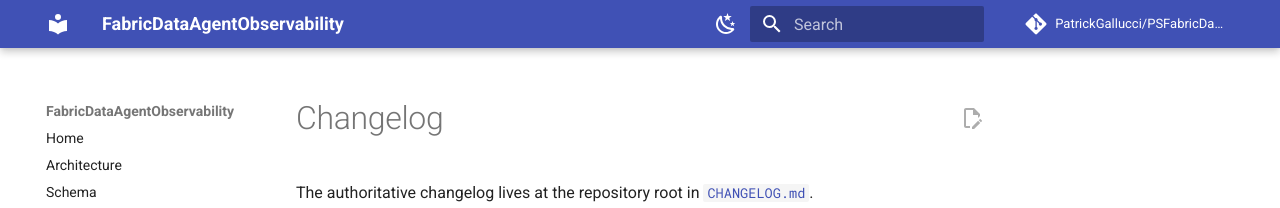
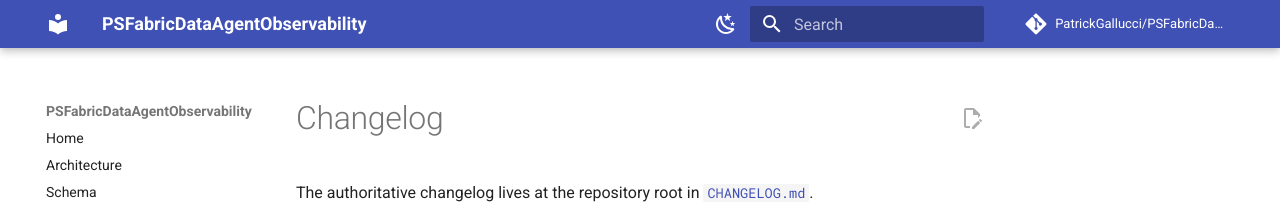
Before and after one commit to PatrickGallucci/PSFabricDataAgentObservability, an MkDocs documentation site: the page built from docs/changelog.md, in a window 1280 px wide. Shown: the top 208 px of the page. Built offline with MkDocs 1.6.1 and Material for MkDocs 9.7.7, drawn with Linux system fonts in a browser that asks for light colours; comment, search, counter and statistics services are not loaded.

Commit message:
rename module to PSFabricDataAgentObservability; release v1.0.1
Aligns the module name with the repository and Gallery package name.

- Renamed FabricDataAgentObservability.psd1/.psm1 (+ Tests) to PSFabricDataAgentObservability
- New module GUID c3fc66d1-7bc4-46c3-828f-85333a64697b for the new package identity
- Bumped ModuleVersion 1.0.0 -> 1.0.1
- Updated manifest, workflows, MkDocs site name, examples, ingest client-version
  header, install/import docs, README badges, and tests to the new name
- Added Publish/Platforms/PowerShell-version README badges
- CHANGELOG: [1.0.1] Changed entry with migration note

Validated: Test-ModuleManifest OK, Pester 18/18, ScriptAnalyzer 0 findings.

Co-Authored-By: Claude Opus 4.8 (1M context) <noreply@anthropic.com>

````diff
--- a/docs/ARCHITECTURE.md
+++ b/docs/ARCHITECTURE.md
@@ -20,7 +20,7 @@ The proxy is the only place to get full fidelity. Workspace Monitoring + Purview
 caller (app / notebook / scheduled job)
    │
    ▼
-PowerShell module FabricDataAgentObservability
+PowerShell module PSFabricDataAgentObservability
    │   Invoke-FDAQuery   ← proxy: wrap, time, parse, redact, persist
    │   Write-FDALog      ← manual structured event
    │   Sync-...          ← Purview / M365 audit pull
--- a/docs/README.md
+++ b/docs/README.md
@@ -1,4 +1,4 @@
-# FabricDataAgentObservability
+# PSFabricDataAgentObservability
 
 Production-grade observability for Fabric Data Agent (FDA) NL-to-DAX interactions, backed by a Fabric Eventhouse (KQL) database.
 
@@ -27,7 +27,7 @@ Captures the full interaction trail — **question → reasoning → grounding
 ## Quick start
 
 ```powershell
-Import-Module ./FabricDataAgentObservability.psd1
+Import-Module ./PSFabricDataAgentObservability.psd1
 
 # 1. Connect — pick the auth method that fits your runner.
 Connect-FDAObservability -AuthMethod UserDelegated `
--- a/mkdocs.yml
+++ b/mkdocs.yml
@@ -1,4 +1,4 @@
-site_name: FabricDataAgentObservability
+site_name: PSFabricDataAgentObservability
 site_description: Production-grade observability for Fabric Data Agent NL-to-DAX interactions, backed by a Fabric Eventhouse (KQL) database.
 site_author: Patrick Gallucci
 site_url: https://patrickgallucci.github.io/PSFabricDataAgentObservability/
````
Also changed, not shown: CHANGELOG.md (+9 -0 lines), README.md (+9 -6 lines), 16 other files.
